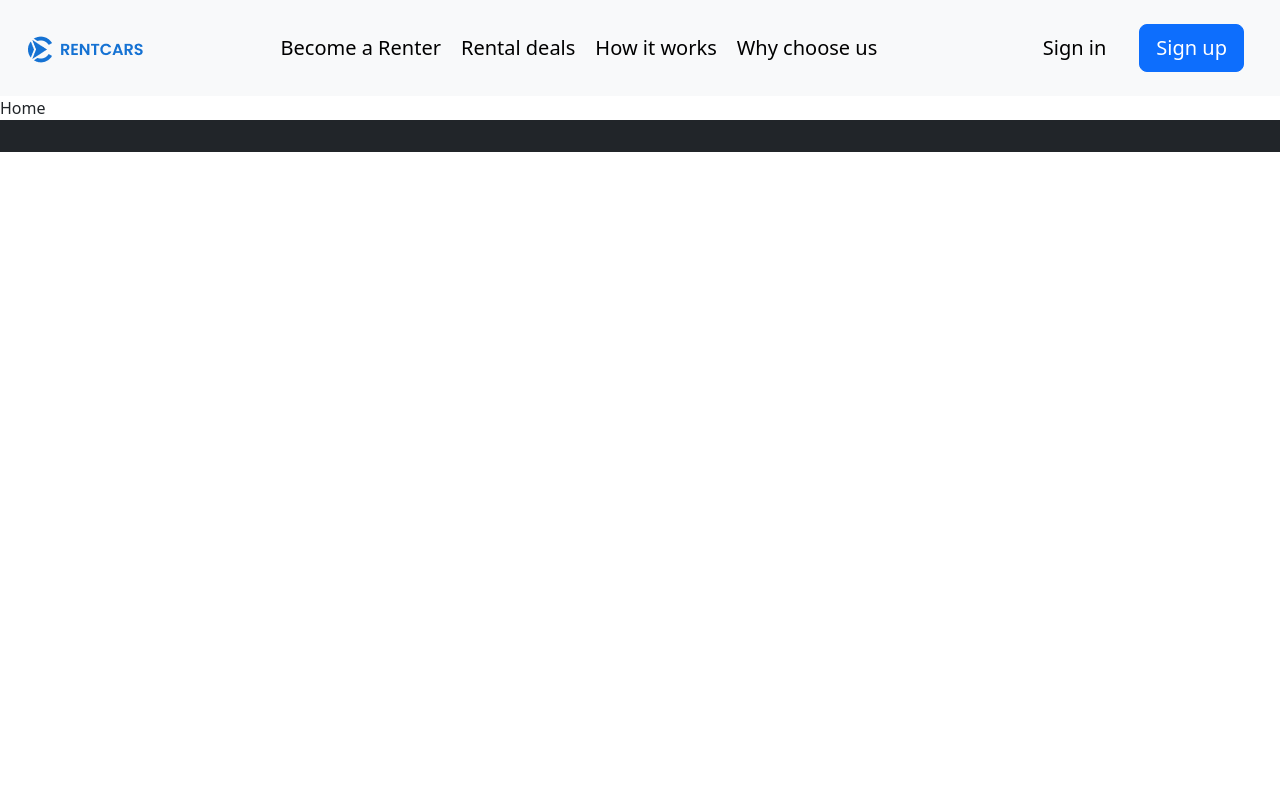
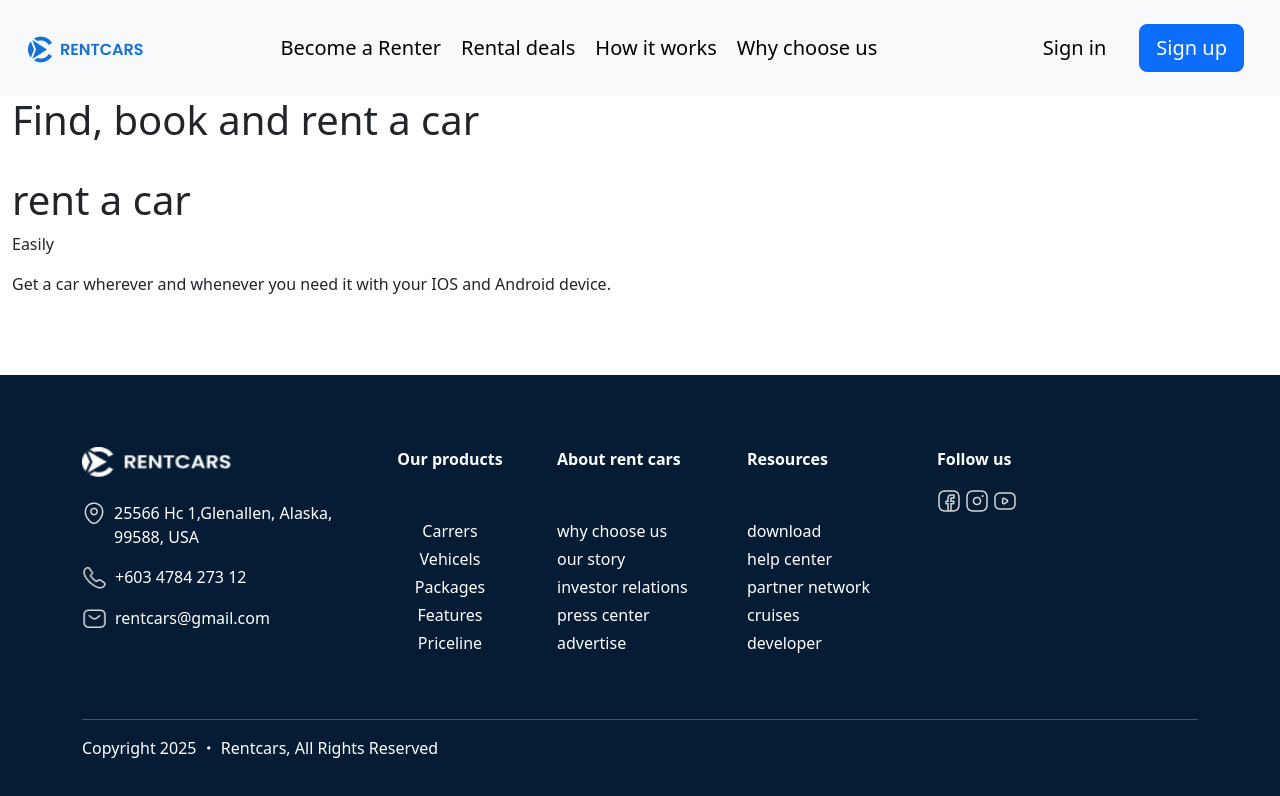
Before and after one commit to Mariam-Eid-Mohamed/Car-Rental-, a React (Vite) app: page / in a window 1280 px wide. Shown: the top 796 px of the page. Built offline with nearby package versions, Linux system fonts and the light colour scheme; the HTML template or start-up script is replaced by a standard one.

Commit message:
fixed footer covering content

```diff
--- a/src/components/Footer/Footer.jsx
+++ b/src/components/Footer/Footer.jsx
@@ -1,9 +1,91 @@
+import FooterLogo from "../../assets/images/footer/logo-footer.png";
+import locationImg from "../../assets/images/footer/location.png";
+import phoneImg from "../../assets/images/footer/call.png";
+import mailImg from "../../assets/images/footer/sms.png";
+import FacebookIcon from "../../assets/images/footer/facebook.png";
+import InstgramIcon from "../../assets/images/footer/instagram.png";
+import YoutubeIcon from "../../assets/images/footer/youtube.png";
 function Footer() {
   return (
     <>
-      <footer className="bg-dark text-white p-3">
+      <footer className="text-white py-4 mt-4 bg-footer  ">
         <div className="container">
-          <div className="row"></div>
+          <div className="row my-5 ">
+            <div className="col-6 col-lg-3  order-lg-1 ">
+              <div className="d-flex flex-column ">
+                <img
+                  src={FooterLogo}
+                  alt="the Imag of logo"
+                  className="footer-logo mb-4"
+                />
+                <div className="d-flex  mb-3">
+                  <img src={locationImg} alt="" className="footer-icon " />
+                  <span>25566 Hc 1,Glenallen, Alaska, 99588, USA</span>
+                </div>
+                <div className="d-flex   mb-3">
+                  <img src={phoneImg} alt="" className="footer-icon" />
+                  <span>+603 4784 273 12</span>
+                </div>
+                <div className="d-flex  mb-4">
+                  <img src={mailImg} alt="" className="footer-icon" />
+                  <span>rentcars@gmail.com</span>
+                </div>
+              </div>
+            </div>
+            <div className="col-6 col-lg-2 order-lg-1  text-center">
+              <p className="fw-semibold mb-5">Our products</p>
+              <ul className="list-unstyled ">
+                <li className="mb-1">Carrers</li>
+                <li className="mb-1 ">Vehicels</li>
+                <li className="mb-1">Packages</li>
+                <li className="mb-1">Features</li>
+                <li className="mb-1">Priceline</li>
+              </ul>
+            </div>
+            <div className="col-4 col-lg-2   order-lg-1 ">
+              <p className="fw-semibold mb-5"> About rent cars</p>
+              <ul className="list-unstyled ">
+                <li className="mb-1"> why choose us</li>
+                <li className="mb-1 ">our story</li>
+                <li className="mb-1">investor relations</li>
+                <li className="mb-1">press center</li>
+                <li className="mb-1">advertise</li>
+              </ul>
+            </div>
+
+            <div className="col-4 col-lg-2  order-lg-4">
+              <p className="fw-semibold mb-5">Resources</p>
+              <ul className="list-unstyled ">
+                <li className="mb-1"> download</li>
+                <li className="mb-1 ">help center</li>
+                <li className="mb-1">partner network</li>
+                <li className="mb-1">cruises</li>
+                <li className="mb-1">developer</li>
+              </ul>
+            </div>
+            <div className="col-4 col-lg-3  order-lg-5 ">
+              <div className="d-flex flex-column">
+                <p className="fw-semibold mb-3">Follow us</p>
+                <div className="icons">
+                  <img
+                    src={FacebookIcon}
+                    alt="facebook icon"
+                    className="me-1"
+                  />
+                  <img
+                    src={InstgramIcon}
+                    alt="instgram icon"
+                    className="me-1"
+                  />
+                  <img src={YoutubeIcon} alt="youtube icon" className="me-1" />
+                </div>
+              </div>
+            </div>
+          </div>
+          <hr />
+          <div className="copyrights my-3">
+            Copyright 2025 ・ Rentcars, All Rights Reserved
+          </div>
         </div>
       </footer>
     </>
--- a/src/components/Home/Home.jsx
+++ b/src/components/Home/Home.jsx
@@ -1,5 +1,23 @@
 function Home() {
-  return <div>Home</div>;
+  return (
+    <>
+      <div className="row">
+        <div className="col-lg-6">
+          <div className="home-header">
+            <h1>Find, book and rent a car</h1>
+            <br />
+            <h1>rent a car</h1>
+            <p>Easily</p>
+            <p>
+              Get a car wherever and whenever you need it with your IOS and
+              Android device.
+            </p>
+          </div>
+        </div>
+        <div className="col-lg-6"></div>
+      </div>
+    </>
+  );
 }
 
 export default Home;
--- a/src/components/MasterLayout/MasterLayout.jsx
+++ b/src/components/MasterLayout/MasterLayout.jsx
@@ -4,11 +4,15 @@ import NavBar from "../Navbar/NavBar";
 
 function MasterLayout() {
   return (
-    <>
+    <div className="d-flex flex-column min-vh-100">
       <NavBar />
-      <Outlet />
-      <Footer />
-    </>
+      <div className="container-fluid flex-fill">
+        {" "}
+        {/* flex-grow for page content */}
+        <Outlet />
+      </div>
+      <Footer /> {/* naturally sticks to bottom when content is short */}
+    </div>
   );
 }
 
--- a/src/components/NavBar/NavBar.jsx
+++ b/src/components/NavBar/NavBar.jsx
@@ -60,11 +60,11 @@ function NavBar() {
               </li>
             </ul>
             <div className="d-flex">
-              <button className="btn btn-light  m-2 btn-lg" type="button">
+              <button className="btn btn-light btn-lg m-2 " type="button">
                 Sign in
               </button>
 
-              <button className="btn btn-primary  m-2 btn-lg" type="button">
+              <button className="btn btn-primary btn-lg  m-2" type="button">
                 Sign up
               </button>
             </div>
--- a/src/index.css
+++ b/src/index.css
@@ -0,0 +1,12 @@
+.bg-footer {
+  background-color: #051c34;
+}
+.footer-icon {
+  width: 25px;
+  height: 25px;
+  margin-right: 8px;
+}
+.footer-logo {
+  width: 150px;
+  height: 30px;
+}
```
